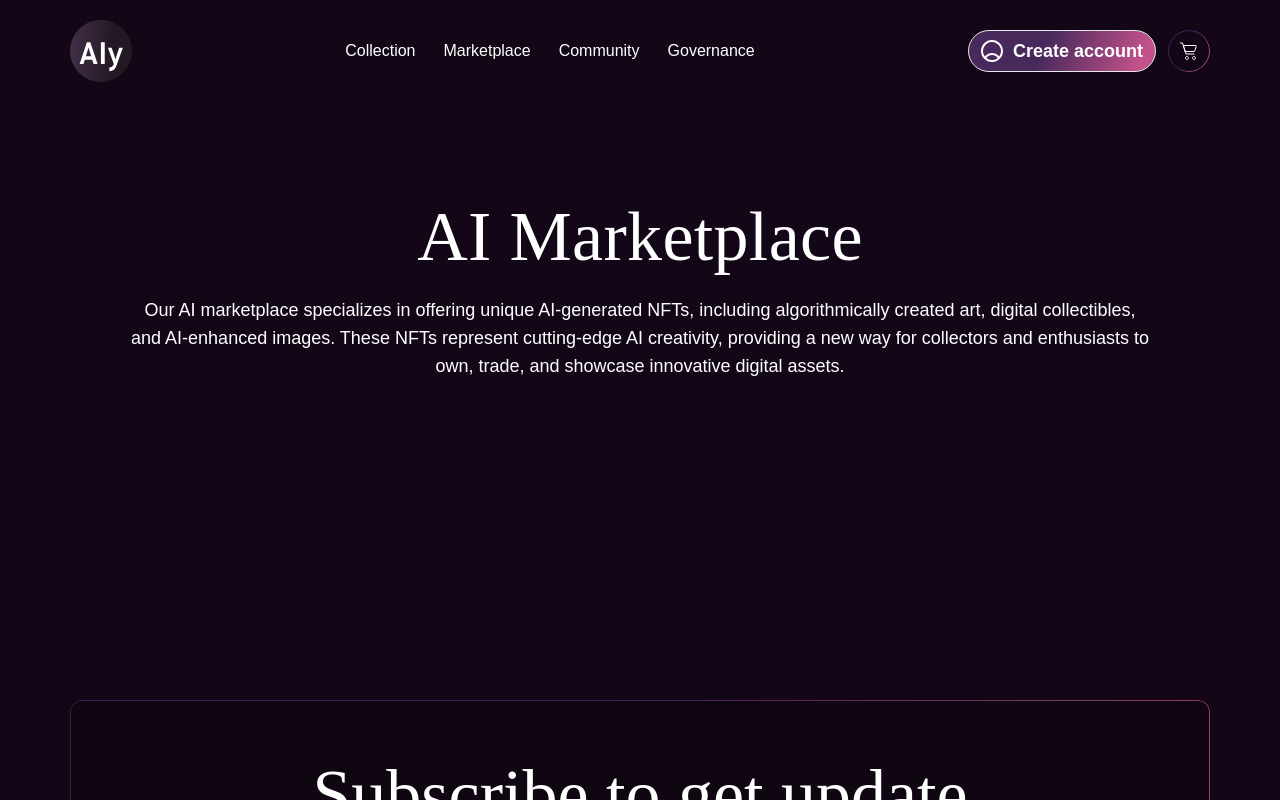
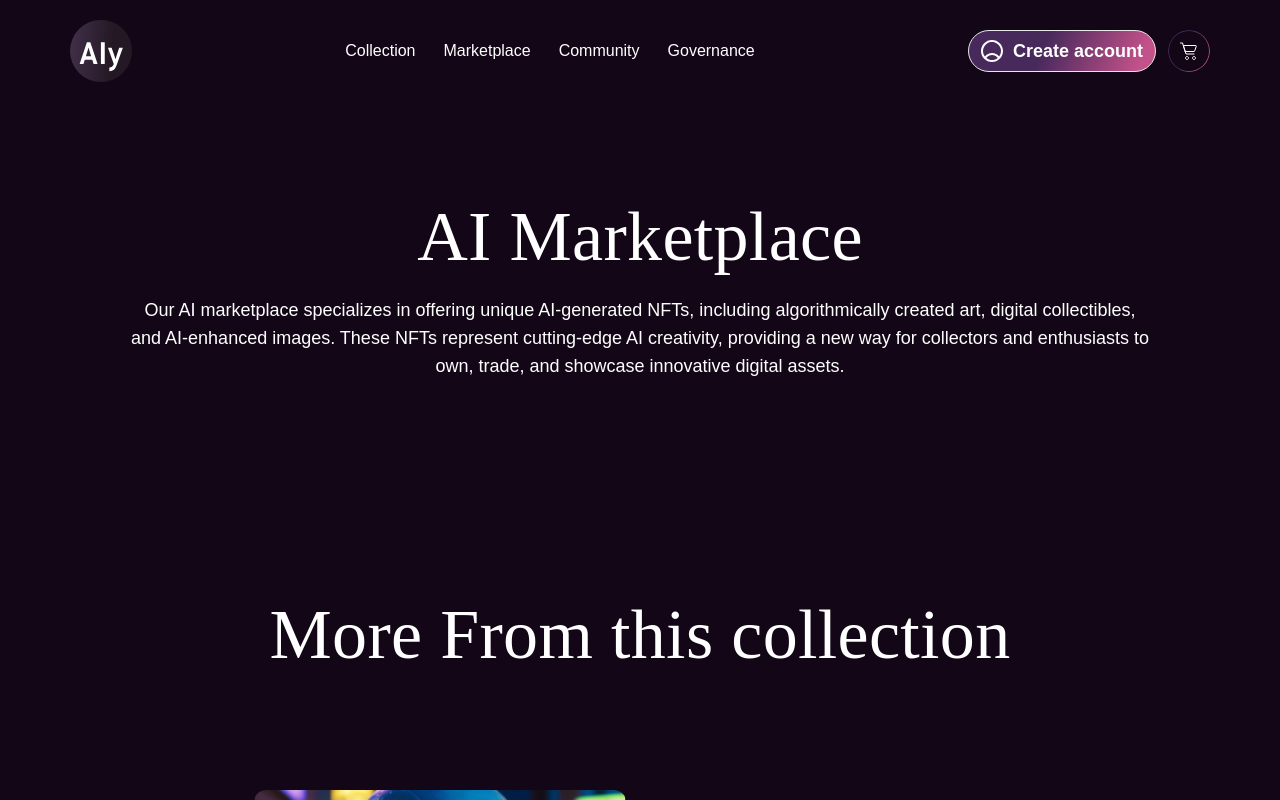
Before and after one commit to AbhishekKatnoria/NFT, a React (Create React App) app: page /market-place/item-detail/1 in a window 1280 px wide. Shown: the top 800 px of the page. Built offline with nearby package versions, Linux system fonts and the light colour scheme; the HTML template or start-up script is replaced by a standard one.

Commit message:
Added onclick when user Buy now for

```diff
--- a/src/pages/item-detail/[...id]/index.tsx
+++ b/src/pages/item-detail/[...id]/index.tsx
@@ -3,6 +3,7 @@ import { useParams } from "react-router-dom";
 import { Cards } from "../../../Types";
 import Subscribe from "../../../Components/HomePage/Subscribe";
 import AiCollection from "../../../Components/HomePage/AiCollection";
+import { MoreInfoData } from "../../../json";
 
 const ItemDetail = () => {
   let { id } = useParams();
@@ -89,7 +90,12 @@ const ItemDetail = () => {
                     />
                   </div>
                   <div className="w-full max-w-[280px] bg-white bg-opacity-20 rounded-xl flex justify-center items-center gap-3 font-inriasans">
-                    <p className="text-[32px] leading-9 font-inriasans font-bold">
+                    <p
+                      className="text-[32px] leading-9 font-inriasans font-bold cursor-pointer"
+                      onClick={() => {
+                        console.log("first");
+                      }}
+                    >
                       Buy now for
                     </p>
                     <p className="text-[32px] leading-9 font-inriasans font-bold">
@@ -102,7 +108,7 @@ const ItemDetail = () => {
           ))}
         </div>
       </div>
-      <AiCollection />
+      <AiCollection data={MoreInfoData} />
       <Subscribe />
     </>
   );
```
